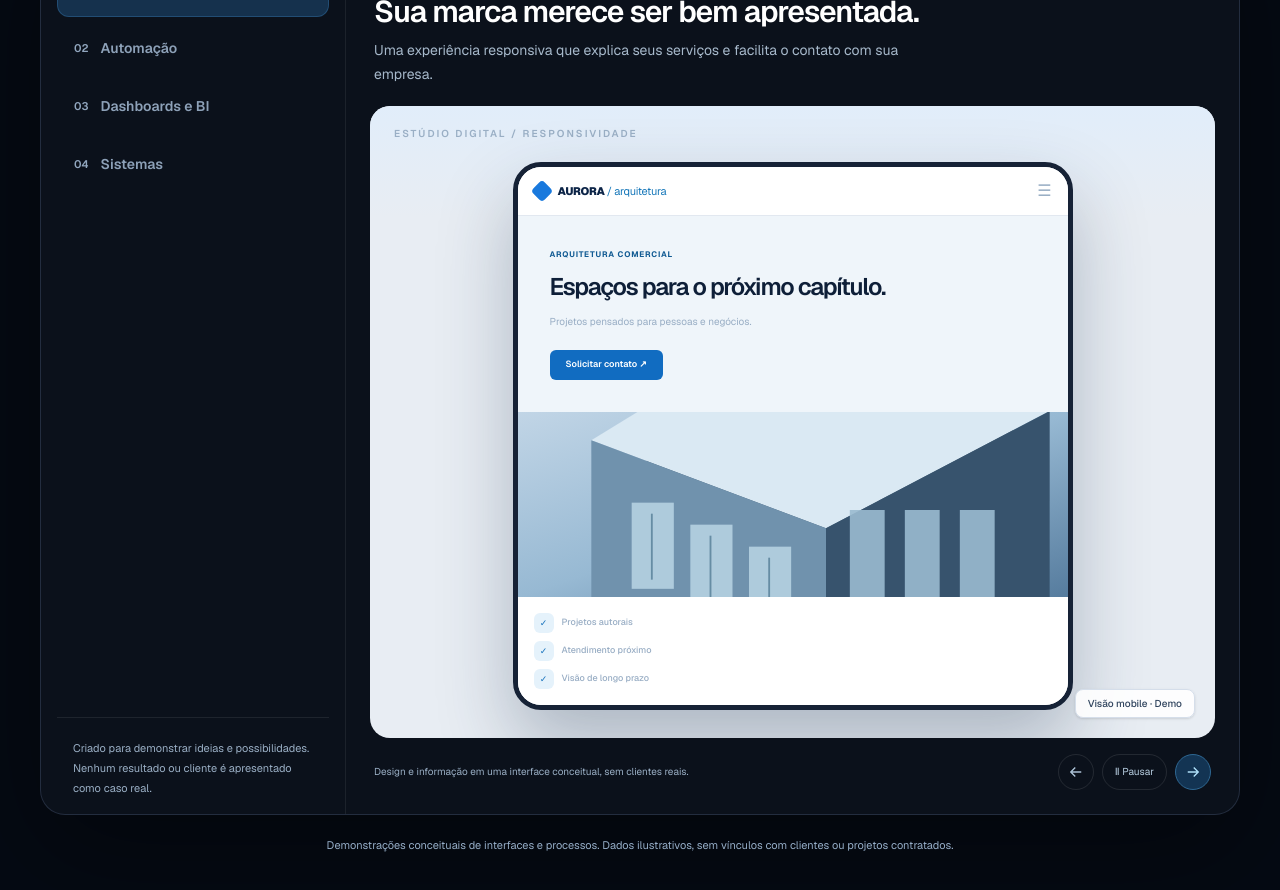
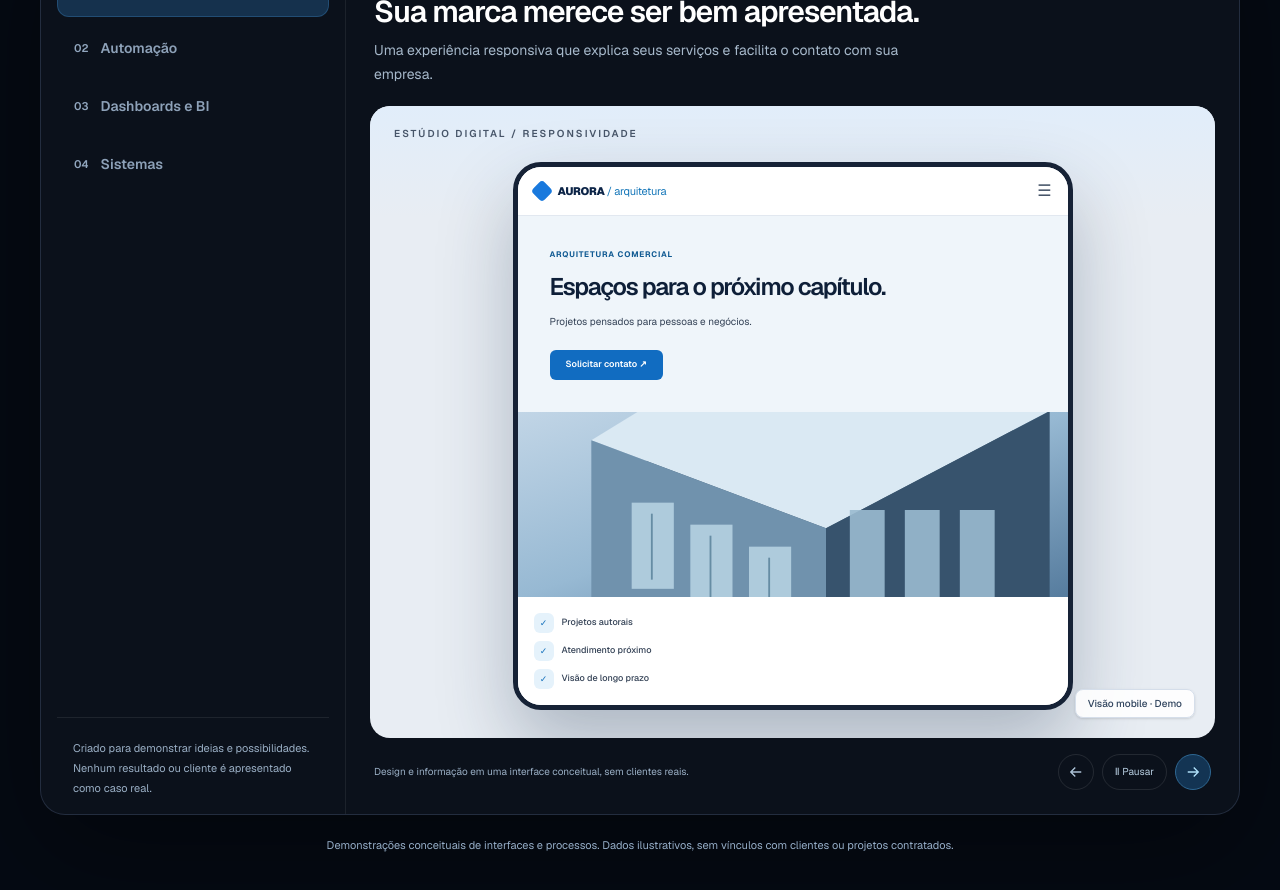
Before and after one commit to vorzax-tecnologia/vorzax-site, a Next.js app: page / in a window 1280 px wide. Shown: the part 3700-4590 px from the top of the page. Built offline with nearby package versions, Linux system fonts and the light colour scheme.

Commit message:
fix(a11y): contraste correto dentro da demonstração de site claro

```diff
--- a/src/app/globals.css
+++ b/src/app/globals.css
@@ -316,3 +316,7 @@ main.vx-institutional .text-slate-400 { color: #a7b9cb; }
   .vx-hero-copy, .vx-hero-media { animation: none !important; }
   .vx-hero-video-frame { transition: none !important; }
 }
+
+/* As cores secundárias da interface escura não podem vazar para o mockup claro. */
+main.vx-institutional .showcase-stage-sites .text-slate-500 { color: #475569; }
+main.vx-institutional .showcase-stage-sites .text-slate-600 { color: #334155; }
```
